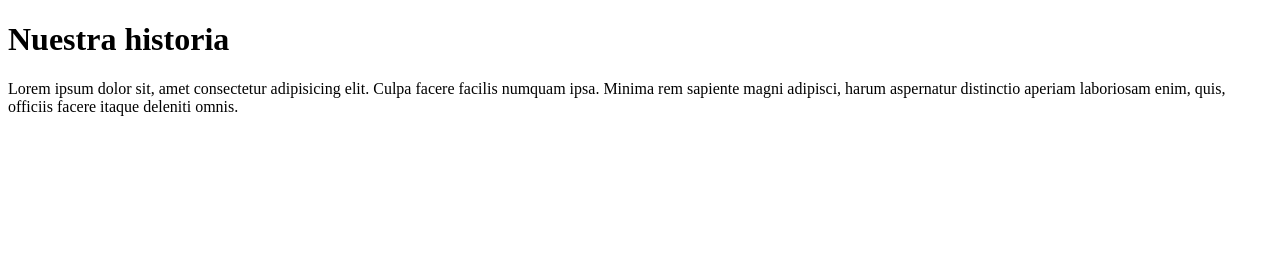
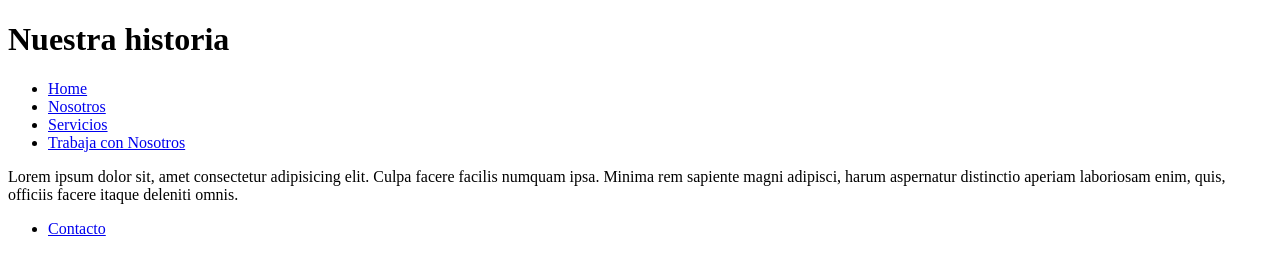
Before and after one commit to SantiFL/Portfolio-servicios, a plain HTML site: page nosotros.html in a window 1280 px wide. Drawn offline with Linux system fonts and the light colour scheme.

Commit message:
correccion

```diff
--- a/nosotros.html
+++ b/nosotros.html
@@ -10,6 +10,12 @@
     <header>
         <h1>Nuestra historia</h1>
         <nav>
+            <ul>
+                <li><a href="index.html">Home</a></li>
+                <li><a href="nosotros.html">Nosotros</a></li>
+                <li><a href="servicios.html">Servicios</a></li>
+                <li><a href="trabaja-con-nosotros.html">Trabaja con Nosotros</a></li>
+            </ul>
         </nav>
     </header>
     <main>
@@ -18,6 +24,10 @@
             adipisci, harum aspernatur distinctio aperiam
             laboriosam enim, quis, officiis facere itaque deleniti omnis.</p>
     </main>
-    <footer></footer>
+    <footer>
+        <ul>
+            <li><a href="contacto.html">Contacto</a></li>
+        </ul>
+    </footer>
 </body>
 </html>
```
